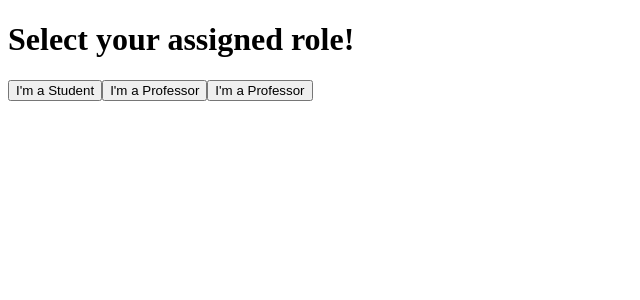
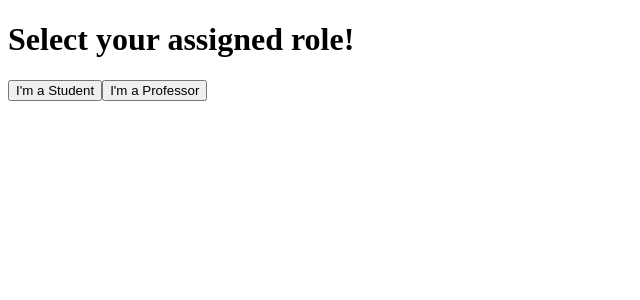
Before and after one commit to antonpalermo/caps, a Next.js app: page /role_selector in a window 1280 px wide. Shown: the top 300 px of the page, without its empty margins (0-640 px from the left). Built offline with nearby package versions, Linux system fonts and the light colour scheme; no server answers; sample sign-in values are in the browser's storage.

Commit message:
refac: user api
moved user api to its own file and update some ui changes.

```diff
--- a/src/pages/role_selector.tsx
+++ b/src/pages/role_selector.tsx
@@ -70,7 +70,6 @@ function RoleSelector() {
         <button onClick={() => role('student')}>I'm a Student</button>
         {/* TODO: add supporting docs for professor */}
         <button onClick={() => role('professor')}>I'm a Professor</button>
-        <button onClick={() => role('professor')}>I'm a Professor</button>
       </div>
     </>
   )
```
Also changed, not shown: src/pages/api/users.ts (renamed from src/pages/api/users/index.ts, +4 -4 lines).
